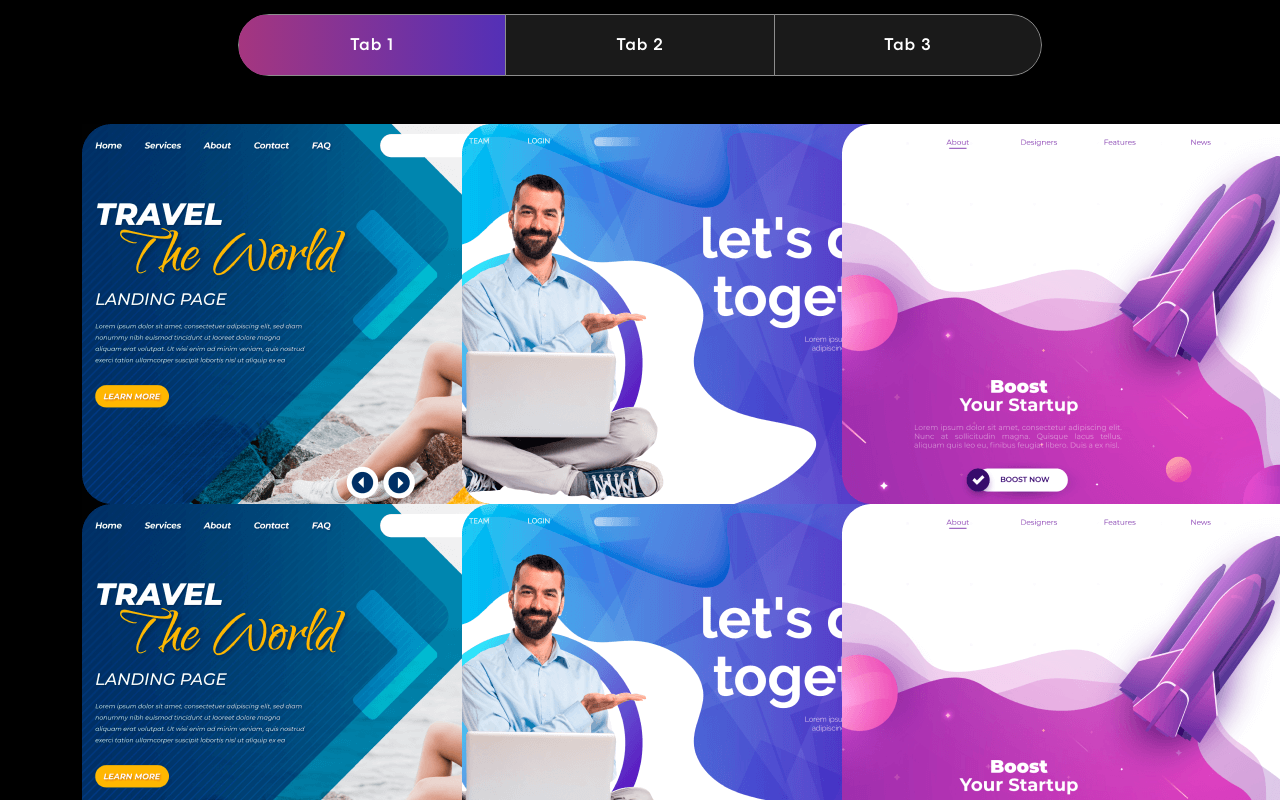
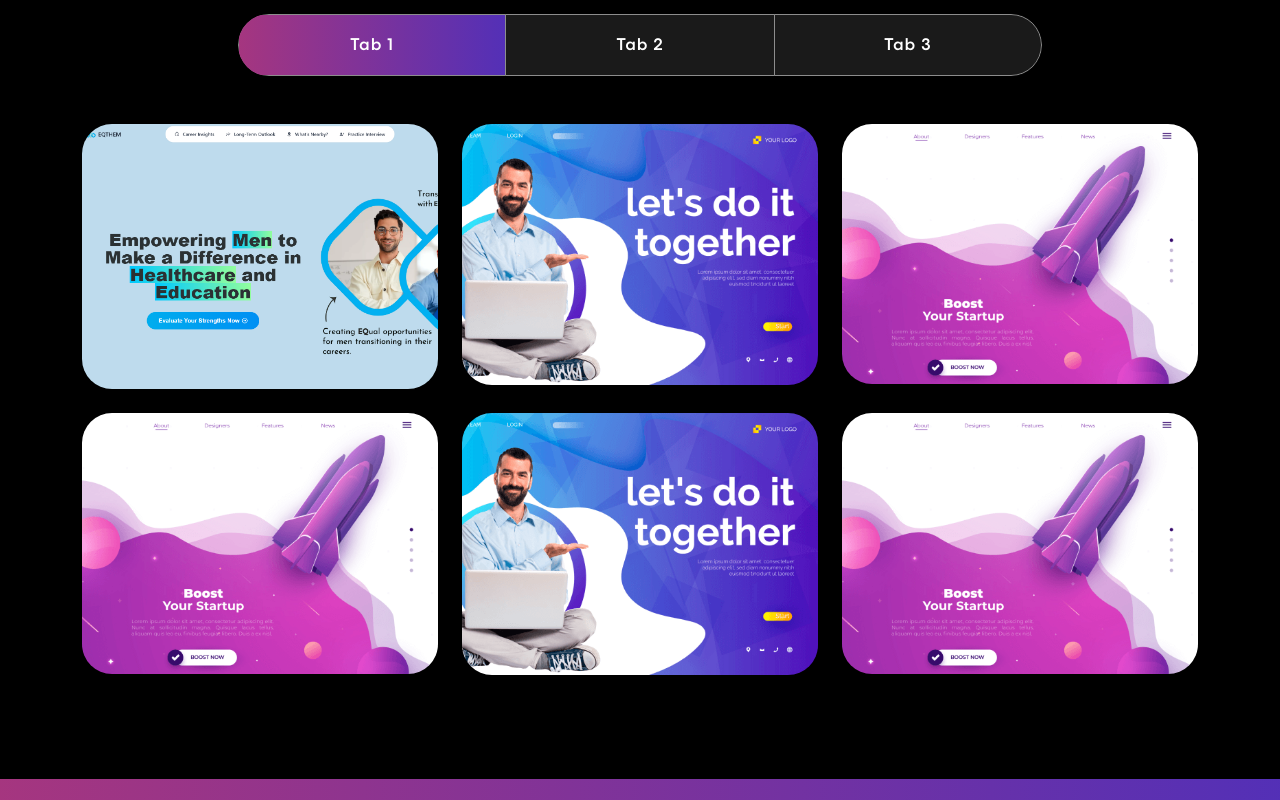
Before and after one commit to davaatech/davaa-react, a React (Create React App) app: page / in a window 1280 px wide. Shown: the part 1720-2520 px from the top of the page. Built offline with nearby package versions, Linux system fonts and the light colour scheme.

Commit message:
Image css

```diff
--- a/src/App.css
+++ b/src/App.css
@@ -452,6 +452,12 @@ nav.navbar .navbar-toggler[aria-expanded="true"] .navbar-toggler-icon {
 .proj-imgbx:hover::before {
   height: 100%;
 }
+
+.proj-img {
+  width: 100%;
+  height: auto;
+}
+
 .proj-txtx {
   position: absolute;
   text-align: center;
--- a/src/components/ProjectCard.js
+++ b/src/components/ProjectCard.js
@@ -2,12 +2,14 @@ import {Col} from "react-bootstrap";
 
 export const ProjectCard = ({title, description, imgUrl}) => {
     return (
-        <Col sm={6} md={4}>
-            <img src={imgUrl} alt={title} />
+        <Col size={12} sm={6} md={4}>
+            <div className="proj-imgbx">
+            <img src={imgUrl} alt={title} className="proj-img"/>
             <div className="proj-txtx">
             <h4> {title} </h4>
             <span>{description}</span>
             </div>
+            </div>
         </Col>
     )
 }
--- a/src/components/Projects.js
+++ b/src/components/Projects.js
@@ -1,6 +1,6 @@
 import { Container, Row, Col, Tab, Nav } from "react-bootstrap";
 import { ProjectCard } from "./ProjectCard";
-import projImg1 from "../assets/img/project-img1.png";
+import projImg1 from "../assets/img/eqthem.png";
 import projImg2 from "../assets/img/project-img2.png";
 import projImg3 from "../assets/img/project-img3.png";
 import colorSharp2 from "../assets/img/color-sharp2.png";
@@ -11,8 +11,8 @@ export const Projects = () => {
 
     const projects = [
         {
-          title: "Business Startup",
-          description: "Design & Development",
+          title: "EQTHEM",
+          description: "Empowering men in service orineted industry",
           imgUrl: projImg1,
         },
         {
@@ -28,7 +28,7 @@ export const Projects = () => {
         {
           title: "Business Startup",
           description: "Design & Development",
-          imgUrl: projImg1,
+          imgUrl: projImg3,
         },
         {
           title: "Business Startup",
@@ -65,7 +65,7 @@ export const Projects = () => {
                                 </Nav.Item>
                             </Nav>
 
-                            <Tab.Content id="slideInUp" className={isVisible ? "animate__animated animate__slideInUp" : ""}>
+                            <Tab.Content id="slideInUp">
 
                                 <Tab.Pane eventKey="first">
                                     <Row>
```
Also changed, not shown: src/assets/img/eqthem.png (added).
